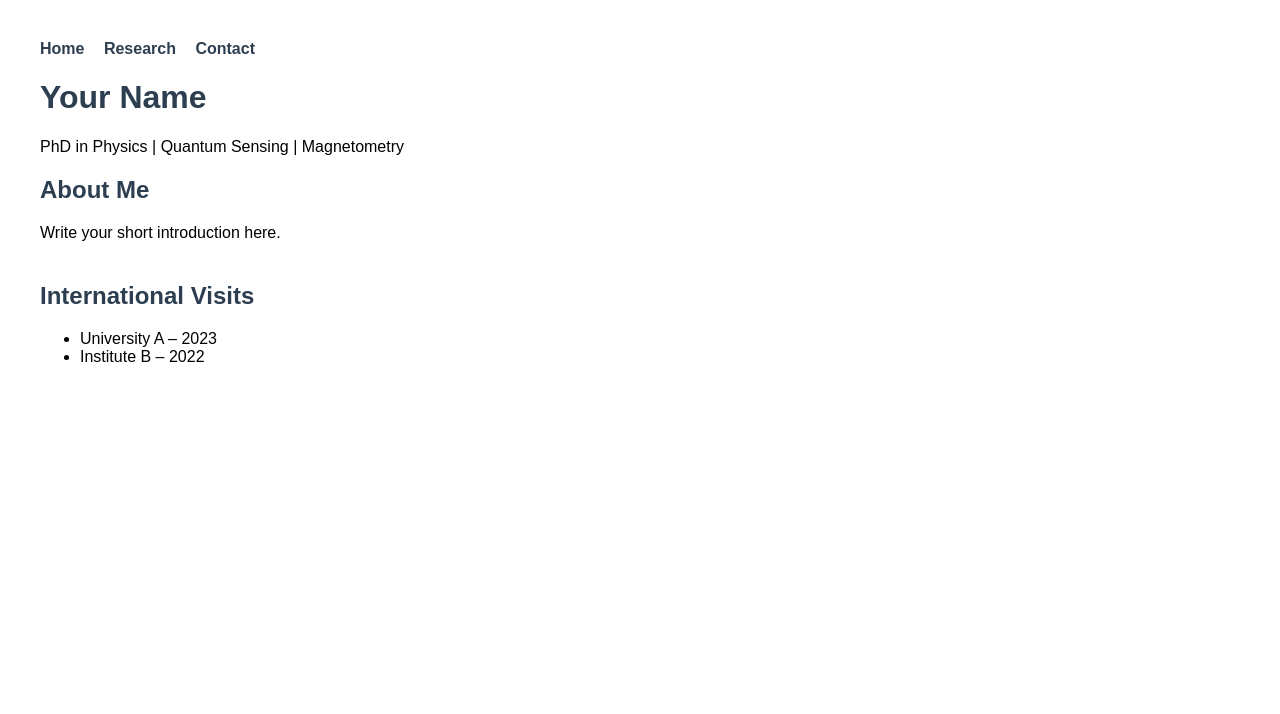
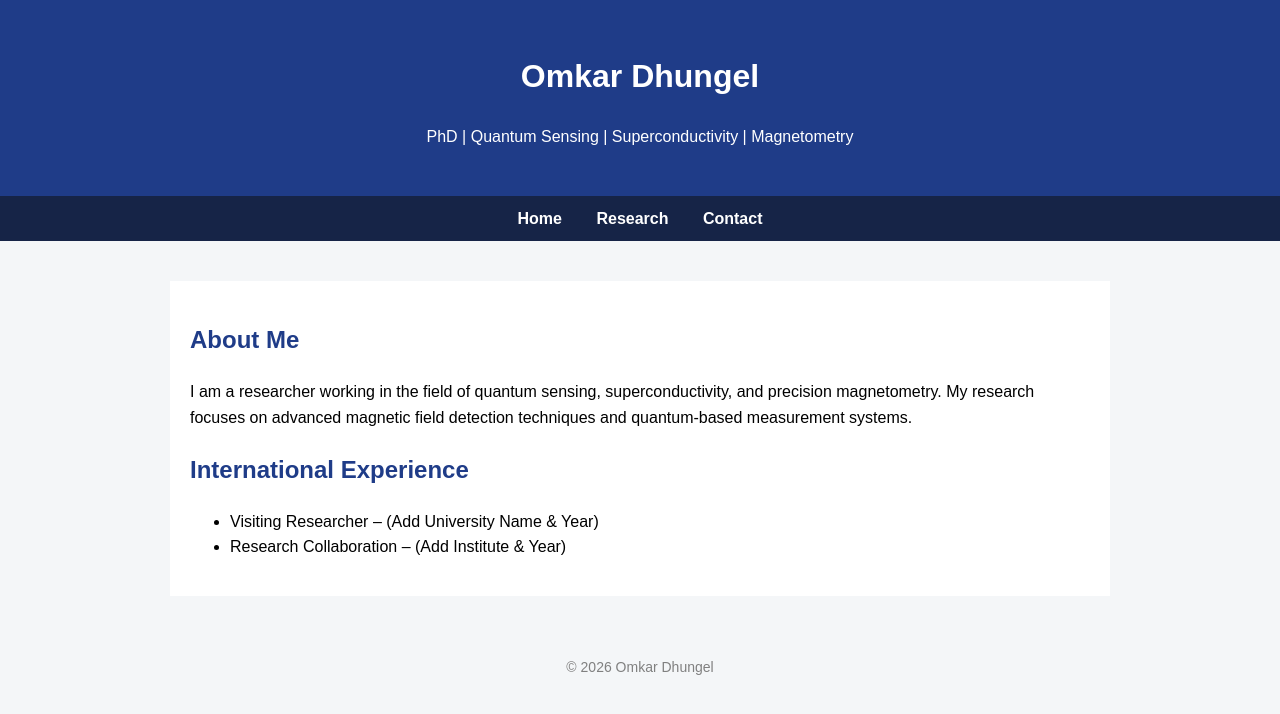
Before and after one commit to omkard123/omkard.github.io, a plain HTML site: page index.html in a window 1280 px wide. Drawn offline with Linux system fonts and the light colour scheme.

Commit message:
Update index.html

```diff
--- a/index.html
+++ b/index.html
@@ -1,30 +1,57 @@
 <!DOCTYPE html>
 <html>
 <head>
-    <title>Your Name</title>
+    <title>Omkar Dhungel</title>
     <meta charset="UTF-8">
+    <meta name="viewport" content="width=device-width, initial-scale=1">
     <style>
         body {
             font-family: Arial, sans-serif;
-            margin: 40px;
-            max-width: 900px;
+            margin: 0;
+            line-height: 1.6;
+            background-color: #f4f6f8;
+        }
+        header {
+            background: #1f3c88;
+            color: white;
+            padding: 30px 20px;
+            text-align: center;
+        }
+        nav {
+            background: #162447;
+            padding: 10px;
+            text-align: center;
         }
         nav a {
-            margin-right: 15px;
+            color: white;
+            margin: 0 15px;
             text-decoration: none;
-            color: #2c3e50;
             font-weight: bold;
         }
-        h1, h2 {
-            color: #2c3e50;
+        .container {
+            max-width: 900px;
+            margin: 40px auto;
+            padding: 20px;
+            background: white;
         }
-        section {
-            margin-bottom: 40px;
+        h2 {
+            color: #1f3c88;
+        }
+        footer {
+            text-align: center;
+            padding: 20px;
+            font-size: 14px;
+            color: gray;
         }
     </style>
 </head>
 
 <body>
+
+<header>
+    <h1>Omkar Dhungel</h1>
+    <p>PhD | Quantum Sensing | Superconductivity | Magnetometry</p>
+</header>
 
 <nav>
     <a href="index.html">Home</a>
@@ -32,23 +59,26 @@
     <a href="contact.html">Contact</a>
 </nav>
 
-<h1>Your Name</h1>
-<p>PhD in Physics | Quantum Sensing | Magnetometry</p>
+<div class="container">
 
-<section>
 <h2>About Me</h2>
 <p>
-Write your short introduction here.
+I am a researcher working in the field of quantum sensing, superconductivity,
+and precision magnetometry. My research focuses on advanced magnetic field
+detection techniques and quantum-based measurement systems.
 </p>
-</section>
 
-<section>
-<h2>International Visits</h2>
+<h2>International Experience</h2>
 <ul>
-    <li>University A – 2023</li>
-    <li>Institute B – 2022</li>
+    <li>Visiting Researcher – (Add University Name & Year)</li>
+    <li>Research Collaboration – (Add Institute & Year)</li>
 </ul>
-</section>
+
+</div>
+
+<footer>
+© 2026 Omkar Dhungel
+</footer>
 
 </body>
 </html>
```
